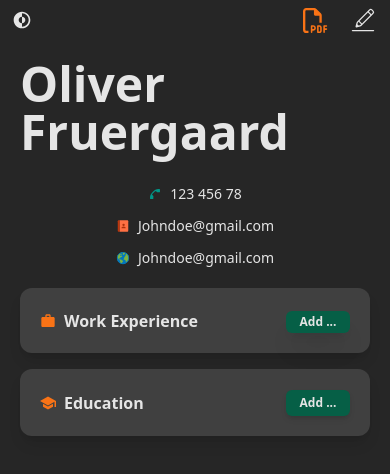
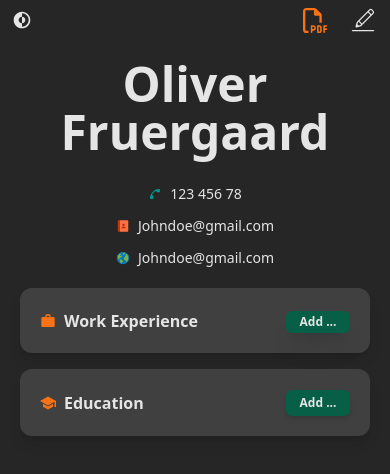
Before and after one commit to ofgaard/cv-app, a React (Vite) app: page / in a window 390 px wide. Shown: the top 474 px of the page. Built offline with nearby package versions, Linux system fonts and the light colour scheme.

Commit message:
center header text

```diff
--- a/src/Personal.jsx
+++ b/src/Personal.jsx
@@ -22,8 +22,8 @@ export default function Personal({
     <>
       <div className="flex flex-col items-center gap-7">
         {/* Name */}
-        <div className="flex flex-col items-center gap-1 relative">
-          <h1 className="text-5xl sm:text-6xl font-extrabold">
+        <div className="flex flex-col items-center gap-1">
+          <h1 className="text-5xl sm:text-6xl font-extrabold text-center">
             {!editContacts ? (
               contacts.Name
             ) : (
```
